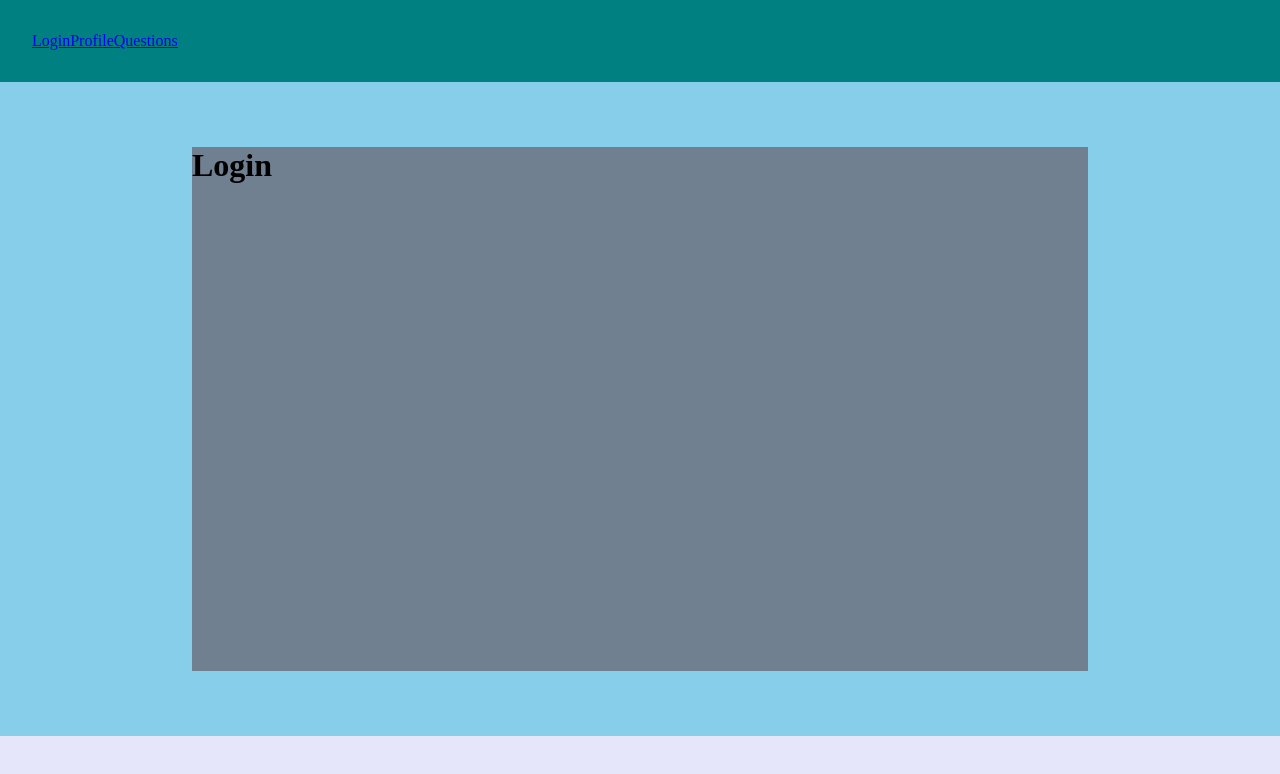
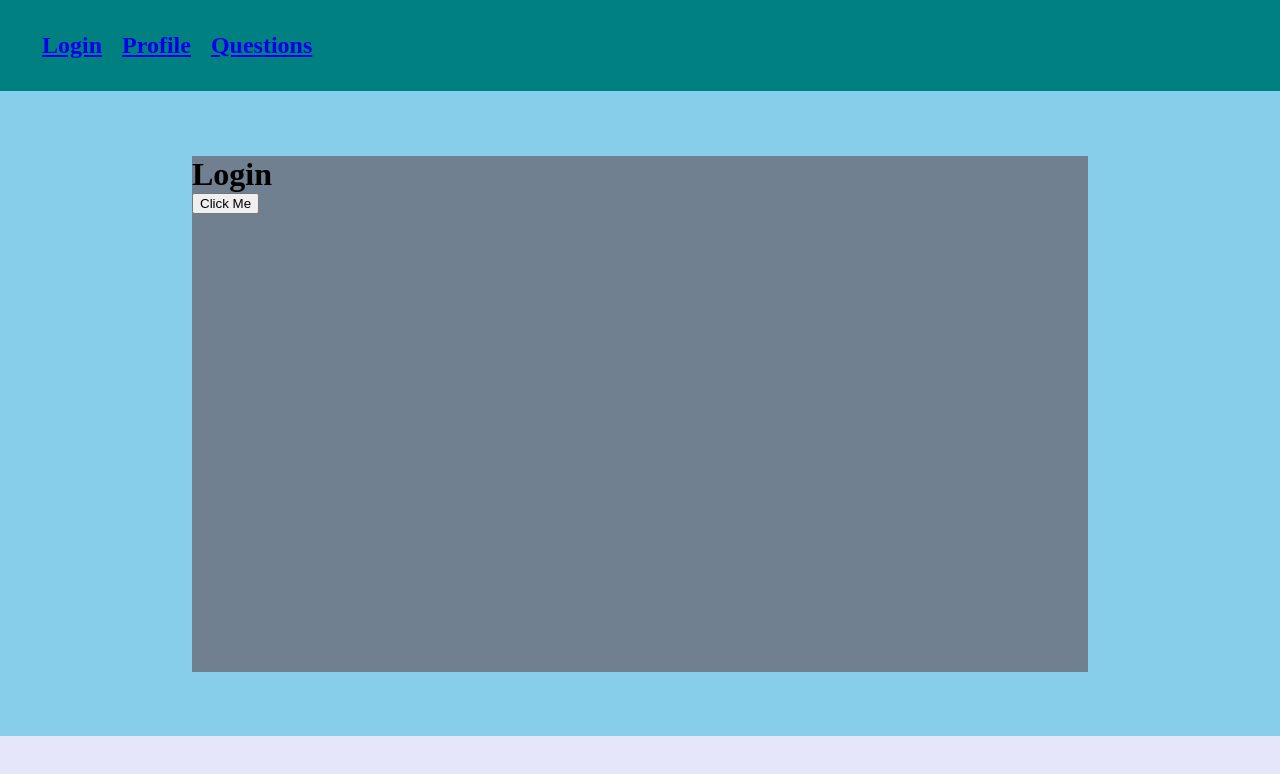
Before and after one commit to chris-a-phillips/human-principle-frontend, a React (Create React App) app: page / in a window 1280 px wide. Shown: the top 774 px of the page. Built offline with nearby package versions, Linux system fonts and the light colour scheme.

Commit message:
Linked pages

```diff
--- a/src/App.js
+++ b/src/App.js
@@ -1,33 +1,61 @@
 import './App.css';
 import { React, useState } from 'react';
-import { BrowserRouter as Router, Switch, Route } from 'react-router-dom';
+import { BrowserRouter as Router, Switch, Route, Link } from 'react-router-dom';
 import Login from './pages/Login';
 import Questions from './pages/Questions';
-import { Footer, Header, Main, NavItem, PageWrapper } from './AppElements';
+import { Footer, Header, Main, NavLink, PageWrapper } from './AppElements';
 import Profile from './pages/Profile';
 
 function App() {
-	const [user, setUser] = useState({})
-	const [token, setToken] = useState(null)
+	const [user, setUser] = useState('');
+	const [token, setToken] = useState(null);
 
 	return (
 		<div className='App'>
 			<PageWrapper>
-				<Header>
-					<NavItem href='/'>Login</NavItem>
-					<NavItem href='/profile'>Profile</NavItem>
-					<NavItem href='/questions'>Questions</NavItem>
-				</Header>
-				<Main>
-					<Router>
+				<Router>
+					<Header>
+						<NavLink>
+							<Link to='/'>Login</Link>
+						</NavLink>
+						<NavLink>
+							<Link to='/profile'>Profile</Link>
+						</NavLink>
+						<NavLink>
+							<Link to='/questions'>Questions</Link>
+						</NavLink>
+					</Header>
+					<Main>
 						<Switch>
-							<Route path='/profile' component={Profile} />
+							<Route
+								path='/'
+								exact
+								render={() => (
+									<Login
+										user={user}
+										setUser={setUser}
+										token={token}
+										setToken={setToken}
+									/>
+								)}
+							/>
+							<Route
+								path='/profile'
+								exact
+								render={() => (
+									<Profile
+										user={user}
+										setUser={setUser}
+										token={token}
+										setToken={setToken}
+									/>
+								)}
+							/>
 							<Route path='/questions' component={Questions} />
-							<Route path='/' exact component={Login} />
 						</Switch>
-					</Router>
-				</Main>
-				<Footer></Footer>
+					</Main>
+					<Footer></Footer>
+				</Router>
 			</PageWrapper>
 		</div>
 	);
--- a/src/AppElements.js
+++ b/src/AppElements.js
@@ -12,9 +12,13 @@ export const Header = styled.header`
 	padding: 2rem;
 `;
 
-export const NavItem = styled.a`
+export const NavLink = styled.h2`
+	text-decoration: none;
+	cursor: pointer;
+	margin: 0 10px;
+	display: inline-block;
+`
 
-`
 export const Main = styled.main`
 	background-color: peachpuff;
 `;
--- a/src/components/History/index.js
+++ b/src/components/History/index.js
@@ -1,7 +1,7 @@
 import React from 'react';
 import { HistoryWrapper } from './HistoryElements';
 
-const History = () => {
+const History = ({ user, token }) => {
     return (
         <HistoryWrapper>
             History
--- a/src/components/ProfileInfo/index.js
+++ b/src/components/ProfileInfo/index.js
@@ -1,11 +1,13 @@
 import { React, useState, useEffect } from 'react';
 import { ProfileInfoWrapper } from './ProfileInfoElements';
 
-const ProfileInfo = () => {
+const ProfileInfo = ({ user, token }) => {
+
 
     return (
         <ProfileInfoWrapper>
             ProfileInfo
+            {user}
         </ProfileInfoWrapper>
     );
 };
--- a/src/pages/Login/index.js
+++ b/src/pages/Login/index.js
@@ -1,13 +1,23 @@
 import React from 'react';
 import { LoginForm, LoginPage } from './LoginElements';
 
-const Login = () => {
+const Login = ({ user, setUser, token, SetToken }) => {
+	function handleClick(event) {
+		event.preventDefault()
+		setUser('Success')
+		console.log('Button Clicked')
+	}
+
 	return (
 		<LoginPage>
 			<LoginForm>
 		<div>
 			<h1>Login</h1>
 		</div>
+		<button onClick={handleClick}>
+			Click Me
+		</button>
+		{user}
 			</LoginForm>
 		</LoginPage>
 	);
--- a/src/pages/Profile/index.js
+++ b/src/pages/Profile/index.js
@@ -3,11 +3,11 @@ import History from '../../components/History';
 import ProfileInfo from '../../components/ProfileInfo';
 import { ProfileWrapper } from './ProfileElements';
 
-const Profile = () => {
+const Profile = ({ user, token }) => {
     return (
 		<ProfileWrapper>
-			<ProfileInfo />
-			<History />
+			<ProfileInfo user={user} token={token} />
+			<History user={user} token={token} />
 		</ProfileWrapper>
 	);
 };
```
Also changed, not shown: 1 other file (tests, documents, lock files or other folders).
